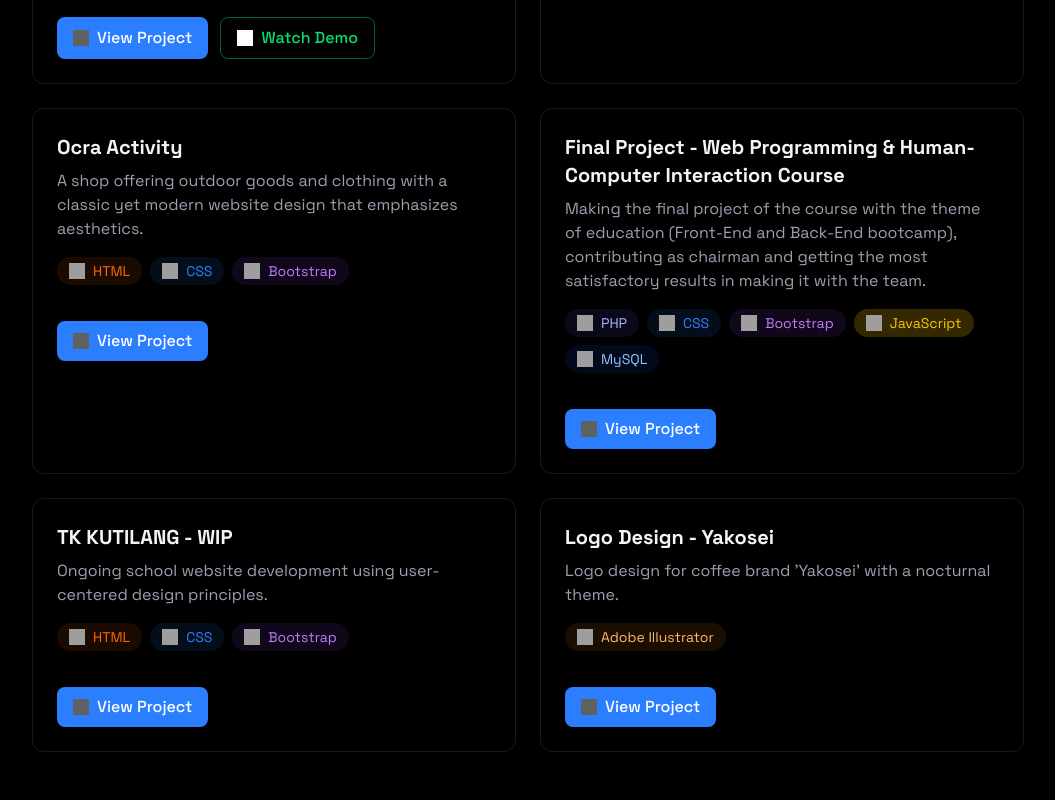
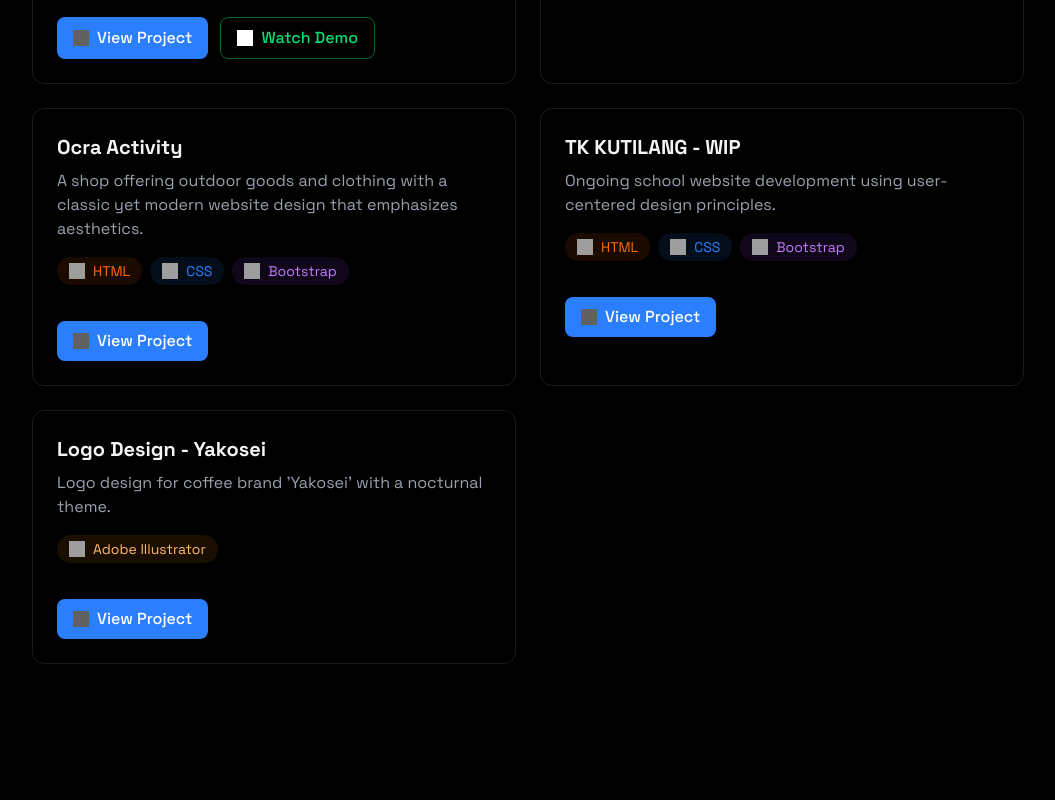
Before and after one commit to ryankalansi/ryan-portfolio, a React (Vite) app: page / in a window 1280 px wide. Shown: the part 2940-3740 px from the top of the page, without its empty margins (112-1167 px from the left). Built offline with nearby package versions, Linux system fonts and the light colour scheme; grey boxes are pictures that could not be loaded.

Commit message:
delete bootcamp

```diff
--- a/src/components/sections/Projects.jsx
+++ b/src/components/sections/Projects.jsx
@@ -111,14 +111,6 @@ const projects = [
     link: "https://ocraactivity.com/",
   },
   {
-    title:
-      "Final Project - Web Programming & Human-Computer Interaction Course",
-    description:
-      "Making the final project of the course with the theme of education (Front-End and Back-End bootcamp), contributing as chairman and getting the most satisfactory results in making it with the team.",
-    tech: ["PHP", "CSS", "Bootstrap", "JavaScript", "MySQL"],
-    link: "http://kelompok1pbw.infinityfreeapp.com",
-  },
-  {
     title: "TK KUTILANG - WIP",
     description:
       "Ongoing school website development using user-centered design principles.",
```
